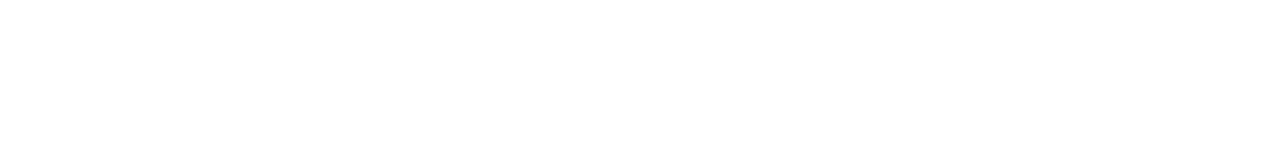
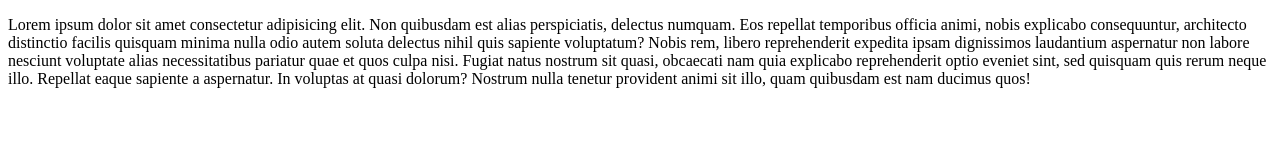
Before and after one commit to dayv-exe/Crap-portfolio, a plain HTML site: page index.html in a window 1280 px wide. Drawn offline with Linux system fonts and the light colour scheme.

Commit message:
added index-html

```diff
--- a/index.html
+++ b/index.html
@@ -7,6 +7,6 @@
   <title>Crap Portfolio</title>
 </head>
 <body>
-
+  <p>Lorem ipsum dolor sit amet consectetur adipisicing elit. Non quibusdam est alias perspiciatis, delectus numquam. Eos repellat temporibus officia animi, nobis explicabo consequuntur, architecto distinctio facilis quisquam minima nulla odio autem soluta delectus nihil quis sapiente voluptatum? Nobis rem, libero reprehenderit expedita ipsam dignissimos laudantium aspernatur non labore nesciunt voluptate alias necessitatibus pariatur quae et quos culpa nisi. Fugiat natus nostrum sit quasi, obcaecati nam quia explicabo reprehenderit optio eveniet sint, sed quisquam quis rerum neque illo. Repellat eaque sapiente a aspernatur. In voluptas at quasi dolorum? Nostrum nulla tenetur provident animi sit illo, quam quibusdam est nam ducimus quos!</p>
 </body>
 </html>
```
